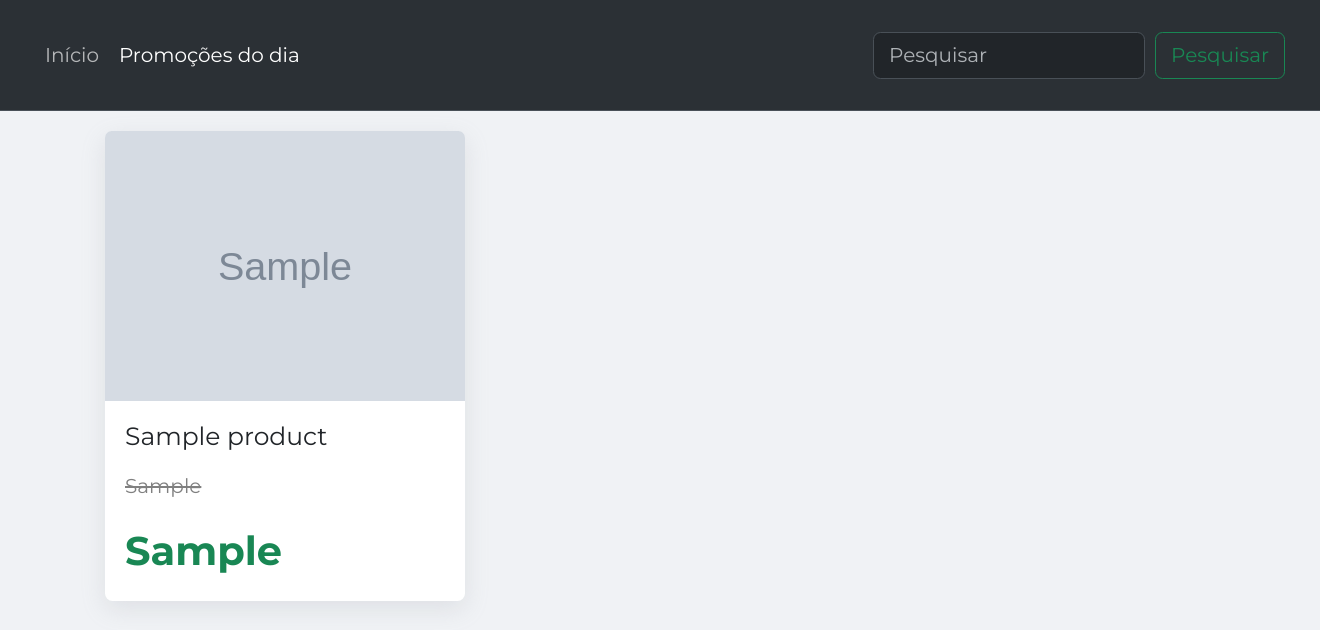
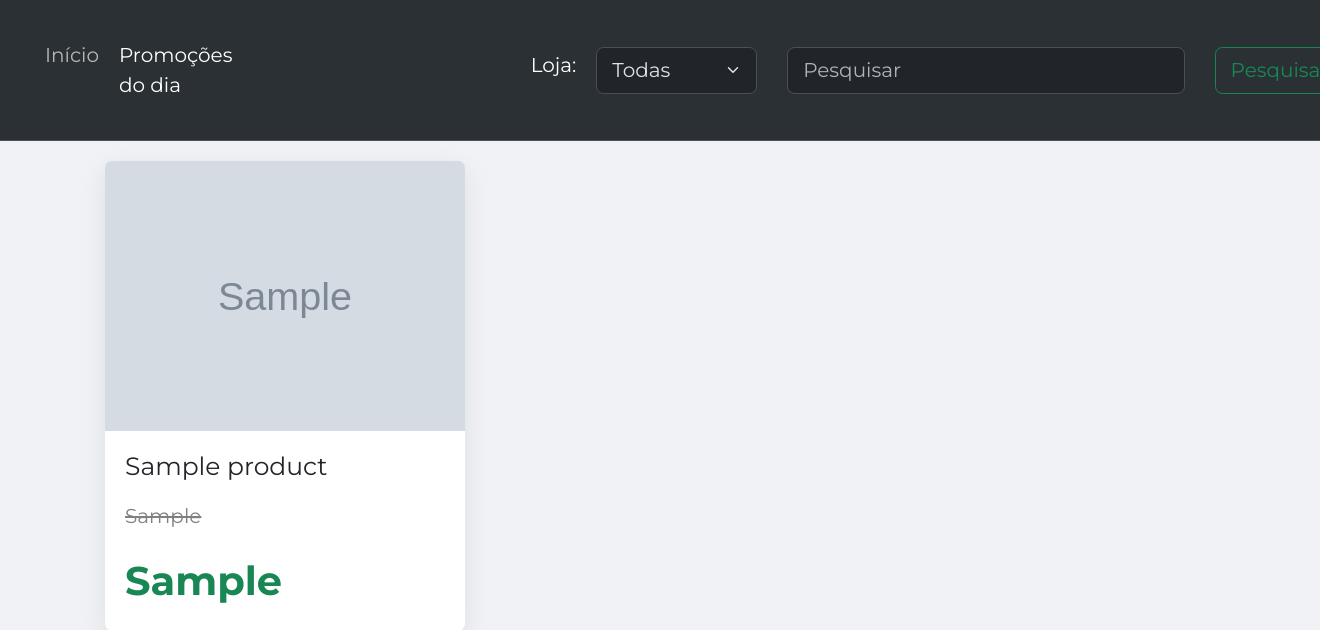
Before and after one commit to riguima/stories-generator-website, a Python web app: template templates/index.html in a window 1320 px wide; the page is wider, and only the part inside the window is pictured. Shown: the top 630 px of that part. Run offline with Jinja, Linux system fonts and the light colour scheme; the template is opened without the code that fills it: most values are stand-ins (such as "Sample title", 1, 10 or a date in 2020); grey boxes marked "Sample" are stand-in pictures; some libraries are stand-ins or nearby versions.

Commit message:
feat: add search form

```diff
--- a/app.py
+++ b/app.py
@@ -13,8 +13,6 @@ def load_extensions(app):
 
 def create_app():
     app = Flask(__name__, static_folder='static', template_folder='templates')
-    app.config.update({
-        'SECRET_KEY': config['SECRET_KEY']
-    })
+    app.config.update({'SECRET_KEY': config['SECRET_KEY']})
     load_extensions(app)
     return app
--- a/static/css/index.css
+++ b/static/css/index.css
@@ -1,5 +1,9 @@
 body {
   background: #F0F2F5;
+}
+
+.row {
+  justify-content: end;
 }
 
 .card {
--- a/stories_generator_website/models.py
+++ b/stories_generator_website/models.py
@@ -48,6 +48,7 @@ class Product(Base):
     installment: Mapped[Optional[str]]
     image_url: Mapped[str]
     url: Mapped[str]
+    website: Mapped[str]
 
 
 Base.metadata.create_all(db)
--- a/templates/index.html
+++ b/templates/index.html
@@ -30,9 +30,24 @@
               </li>
             {% endif %}
           </ul>
-          <form class="d-flex" role="search">
-            <input class="form-control me-2" type="search" placeholder="Pesquisar" aria-label="Pesquisar">
-            <button class="btn btn-outline-success" type="submit">Pesquisar</button>
+          <form class="container" role="search">
+            <div class="row">
+              <div class="d-flex text-white align-items-center gap-3 col-3">
+                <label for="website" class="form-label">Loja:</label>
+                <select id="website" name="website" class="form-select">
+                  <option value="all">Todas</option>
+                  <option value="amazon">Amazon</option>
+                  <option value="magalu">Magalu</option>
+                  <option value="mercadolivre">Mercado Livre</option>
+                </select>
+              </div>
+              <div class="col-5">
+                <input class="form-control" name="search" type="search" placeholder="Pesquisar" aria-label="Pesquisar">
+              </div>
+              <div class="col-1">
+                <button class="btn btn-outline-success" type="submit">Pesquisar</button>
+              </div>
+            </div>
           </form>
         </div>
       </div>
```
Also changed, not shown: stories_generator_website/views.py (+33 -6 lines).
